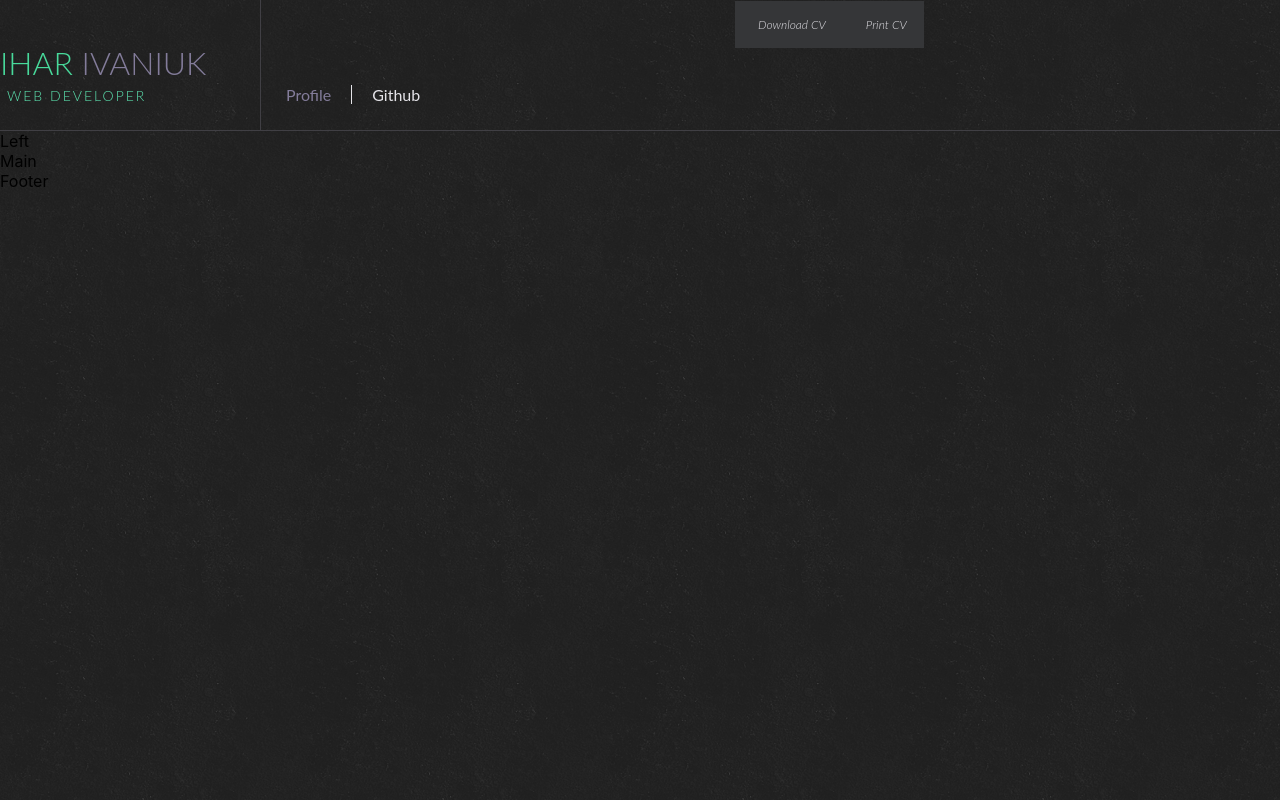
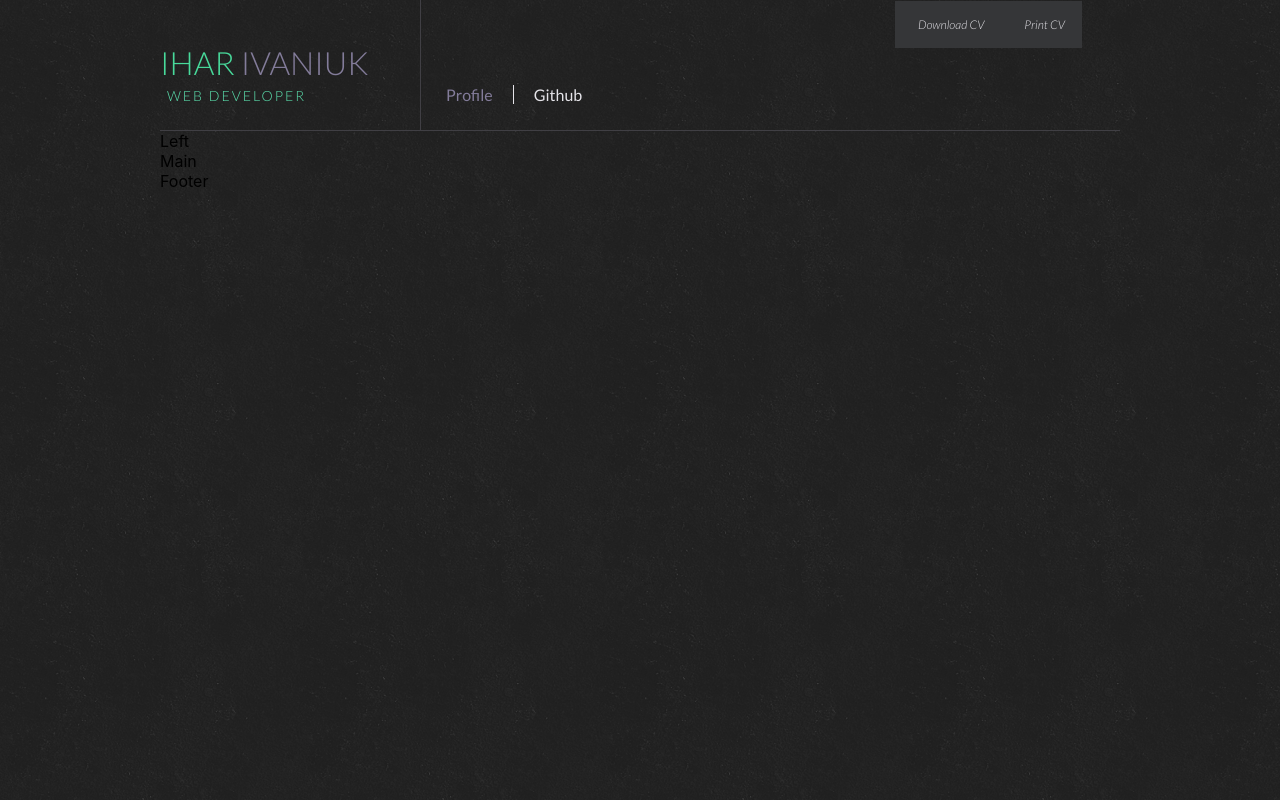
Before and after one commit to cqxg/rsschool-2019Q1-cv, a React (Create React App) app: page / in a window 1280 px wide. Built offline with nearby package versions, Linux system fonts and the light colour scheme.

Commit message:
feat: add main_container & main fonts

```diff
--- a/public/index.html
+++ b/public/index.html
@@ -4,6 +4,8 @@
 <head>
     <meta charset="utf-8" />
     <meta name="viewport" content="width=device-width, initial-scale=1" />
+    <link href='https://fonts.googleapis.com/css?family=Lato:300,300italic,400,400italic' rel='stylesheet'
+    type='text/css'>
     <title>Ihar Ivaniuk CV</title>
 </head>
 
--- a/src/App.js
+++ b/src/App.js
@@ -5,15 +5,14 @@ import LeftCol from './components/LeftCol/LeftCol';
 import Main from './components/Main/Main';
 import Footer from './components/Footer/Footer';
 
-import './Styles/styles.css';
+import './styles/styles.css';
 
 const App = () => (
-    <div className="app-wrapper">
+    <div id="main_container">
         <Header />
         <LeftCol />
         <Main />
         <Footer />
-
     </div>
 );
 
```
